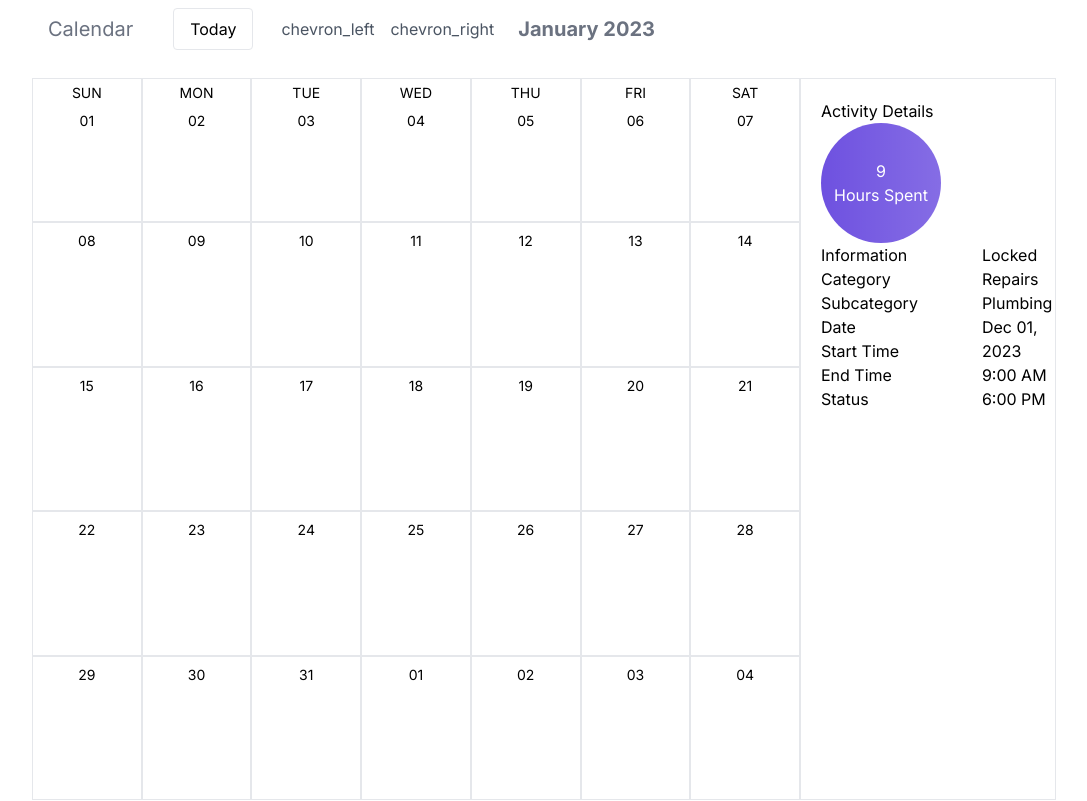
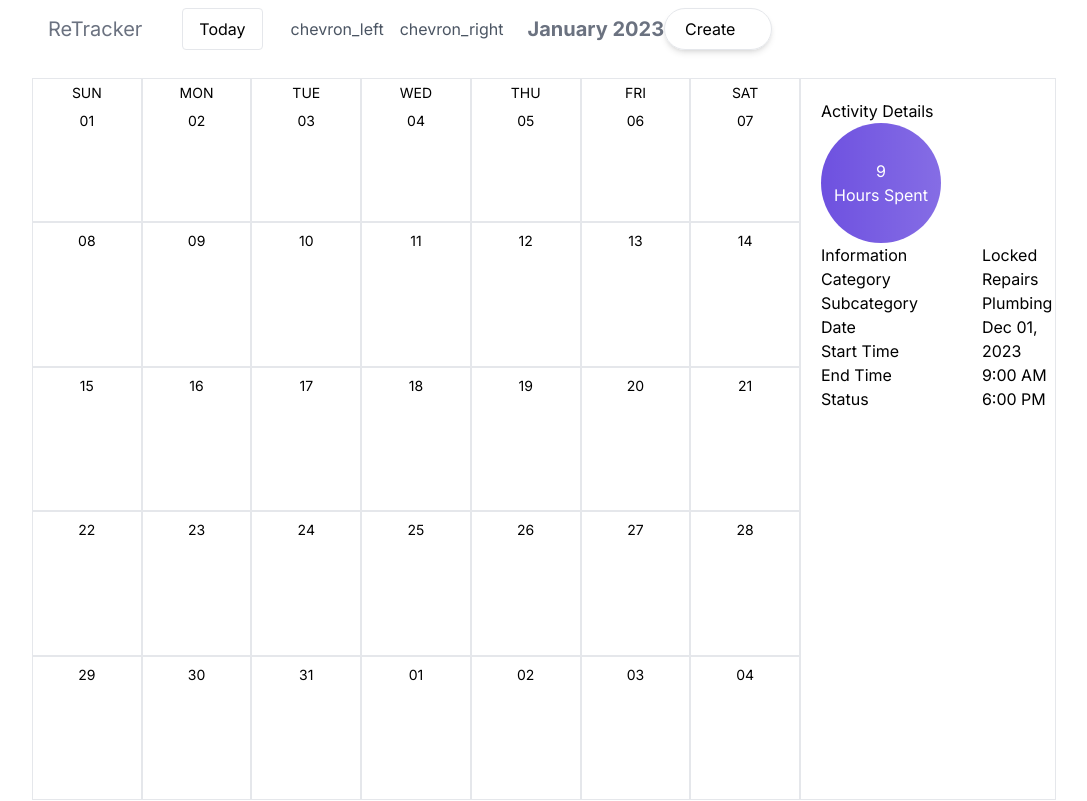
Before and after one commit to MamtazDev/ReTracker, a React (Vite) app: page /calender in a window 1280 px wide. Shown: the top 801 px of the page, without its empty margins (96-1183 px from the left). Built offline with nearby package versions, Linux system fonts and the light colour scheme; the HTML template or start-up script is replaced by a standard one.

Commit message:
pulled from calender

```diff
--- a/package.json
+++ b/package.json
@@ -10,9 +10,11 @@
     "preview": "vite preview"
   },
   "dependencies": {
+    "@preact/signals": "^1.2.2",
     "dayjs": "^1.11.9",
     "localforage": "^1.10.0",
     "match-sorter": "^6.3.1",
+    "moment": "^2.29.4",
     "react": "^18.2.0",
     "react-confetti": "^6.1.0",
     "react-dom": "^18.2.0",
--- a/src/Components/Calender/CalendarHeader.jsx
+++ b/src/Components/Calender/CalendarHeader.jsx
@@ -3,6 +3,7 @@ import { useContext, useState } from "react";
 
 import SmallCalendar from "./SmallCalendar";
 import GlobalContext from "../../context/GlobalContext";
+import CreateEventButton from "./CreateEventButton";
 export default function CalendarHeader() {
   const { monthIndex, setMonthIndex } = useContext(GlobalContext);
 
@@ -25,7 +26,7 @@ export default function CalendarHeader() {
     <header className="px-4 py-2 flex items-center w-[80%] mx-auto mb-5">
       {/* <img src={logo} alt="calendar" className="mr-2 w-12 h-12" /> */}
 
-      <h1 className="mr-10 text-xl text-gray-500 fond-bold">Calendar</h1>
+      <h1 className="mr-10 text-xl text-gray-500 fond-bold">ReTracker</h1>
 
       <button onClick={handleReset} className="border rounded py-2 px-4 mr-5">
         Today
@@ -50,6 +51,7 @@ export default function CalendarHeader() {
         </h2>
         {isSmallCallenderActive && <SmallCalendar />}
       </div>
+      <CreateEventButton />
     </header>
   );
 }
--- a/src/Components/Calender/Sidebar.jsx
+++ b/src/Components/Calender/Sidebar.jsx
@@ -6,8 +6,7 @@ import ActivityDetails from "./ActivityDetails";
 export default function Sidebar() {
   return (
     <aside className="border p-5 w-64">
-      {/* <CreateEventButton />
-      <SmallCalendar />
+     {/*  <SmallCalendar />
       <Labels /> */}
 
       <ActivityDetails />
--- a/src/Pages/Calender.jsx
+++ b/src/Pages/Calender.jsx
@@ -14,7 +14,6 @@ const Calender = () => {
   useEffect(() => {
     setCurrentMonth(getMonth(monthIndex));
   }, [monthIndex]);
-
 
     console.log("currenMonth:", currenMonth)
 
```
Also changed, not shown: 1 other file (tests, documents, lock files or other folders).
